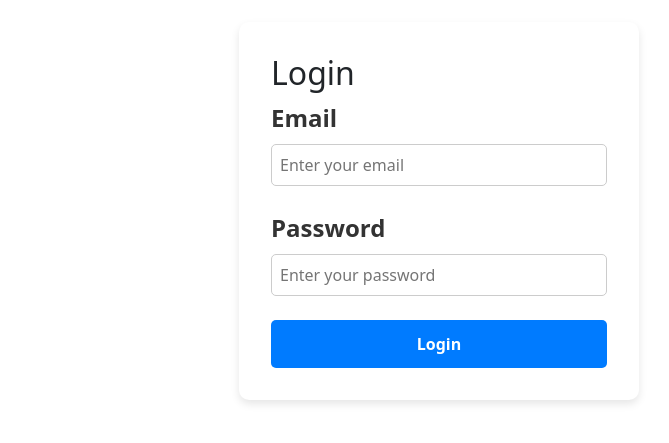
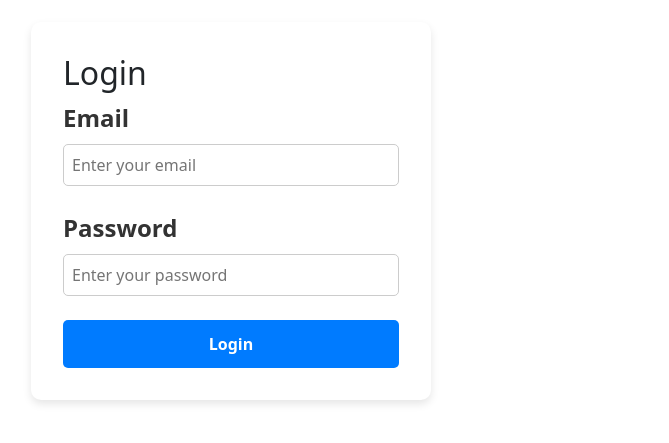
Before and after one commit to teleconnect/teleconnect, a React (Create React App) app in the folder TeleConnectFrontend/: page /login in a window 1280 px wide. Shown: the part 189-632 px from the top of the page, without its empty margins (425-1094 px from the left). Built offline with nearby package versions, Linux system fonts and the light colour scheme.

Commit message:
Update App.css

```diff
--- a/TeleConnectFrontend/src/App.css
+++ b/TeleConnectFrontend/src/App.css
@@ -13,6 +13,7 @@
   box-shadow: 0 4px 8px rgba(0, 0, 0, 0.1);
   width: 100%;
   max-width: 400px;
+  margin-right: 50%;
 }
 
 .form-container h1 {
```
